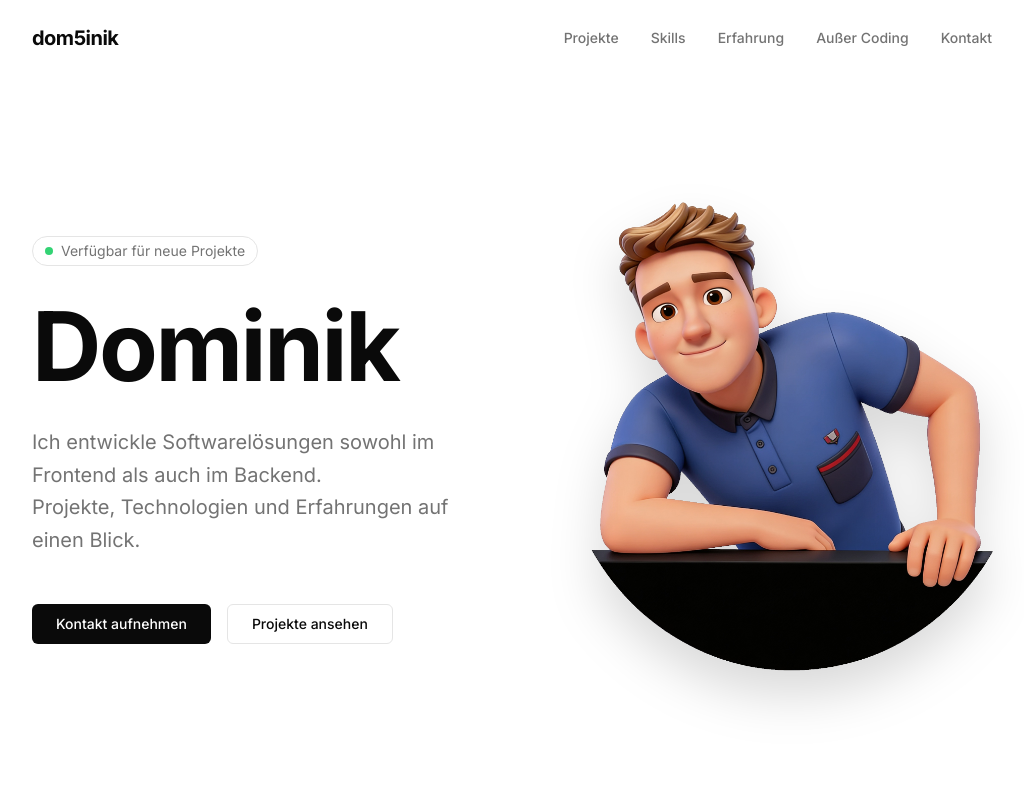
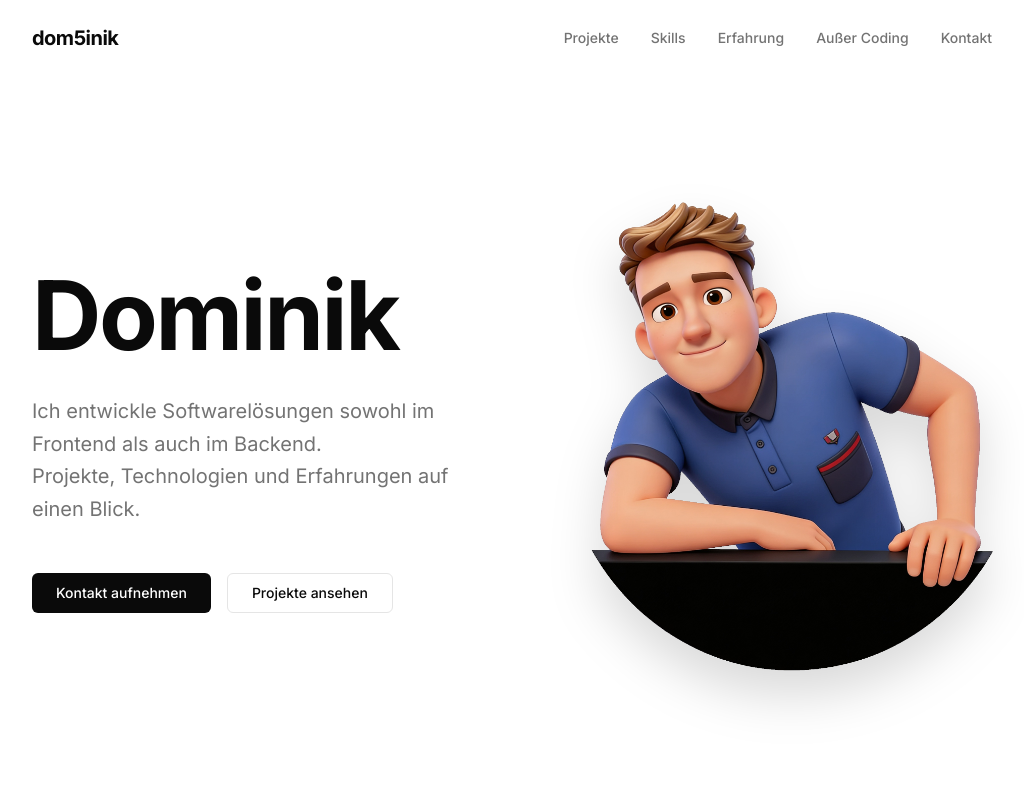
Before and after one commit to Dom5inik/my-portfolio, a Next.js app: page / in a window 1280 px wide. Shown: the top 800 px of the page, without its empty margins (128-1152 px from the left). Built offline with nearby package versions, Linux system fonts and the light colour scheme.

Commit message:
update remove unnecessary text

```diff
--- a/components/sections/Hero.tsx
+++ b/components/sections/Hero.tsx
@@ -13,12 +13,6 @@ export function Hero() {
             <Container>
                 <div className="grid lg:grid-cols-2 gap-12 items-center">
                     <div className="max-w-3xl space-y-8">
-                        <Reveal delay={0.2}>
-                            <div className="inline-flex items-center rounded-full border border-border px-3 py-1 text-sm text-muted-foreground">
-                                <span className="flex h-2 w-2 rounded-full bg-green-500 mr-2 animate-pulse"></span>
-                                Verfügbar für neue Projekte
-                            </div>
-                        </Reveal>
 
                         <Reveal delay={0.3}>
                             <h1 className="text-5xl font-bold tracking-tight sm:text-6xl md:text-7xl lg:text-8xl">
```
